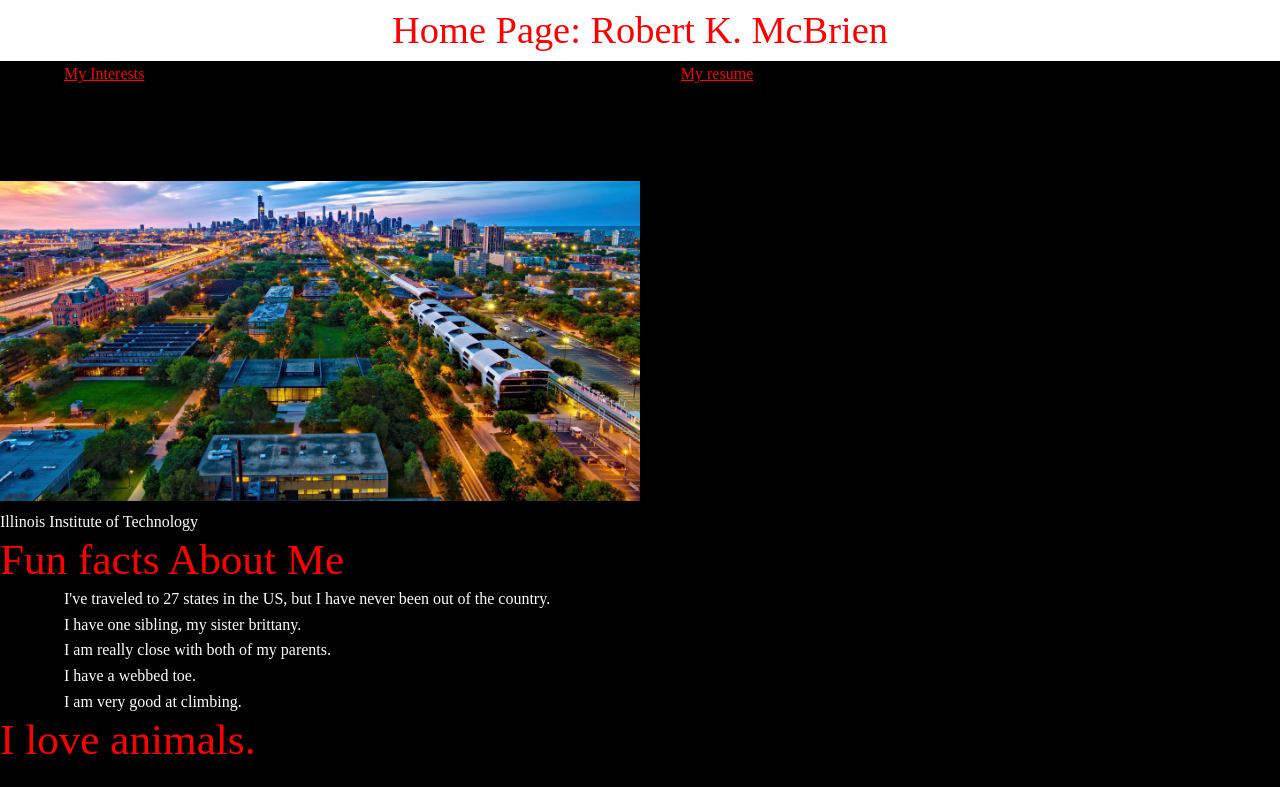
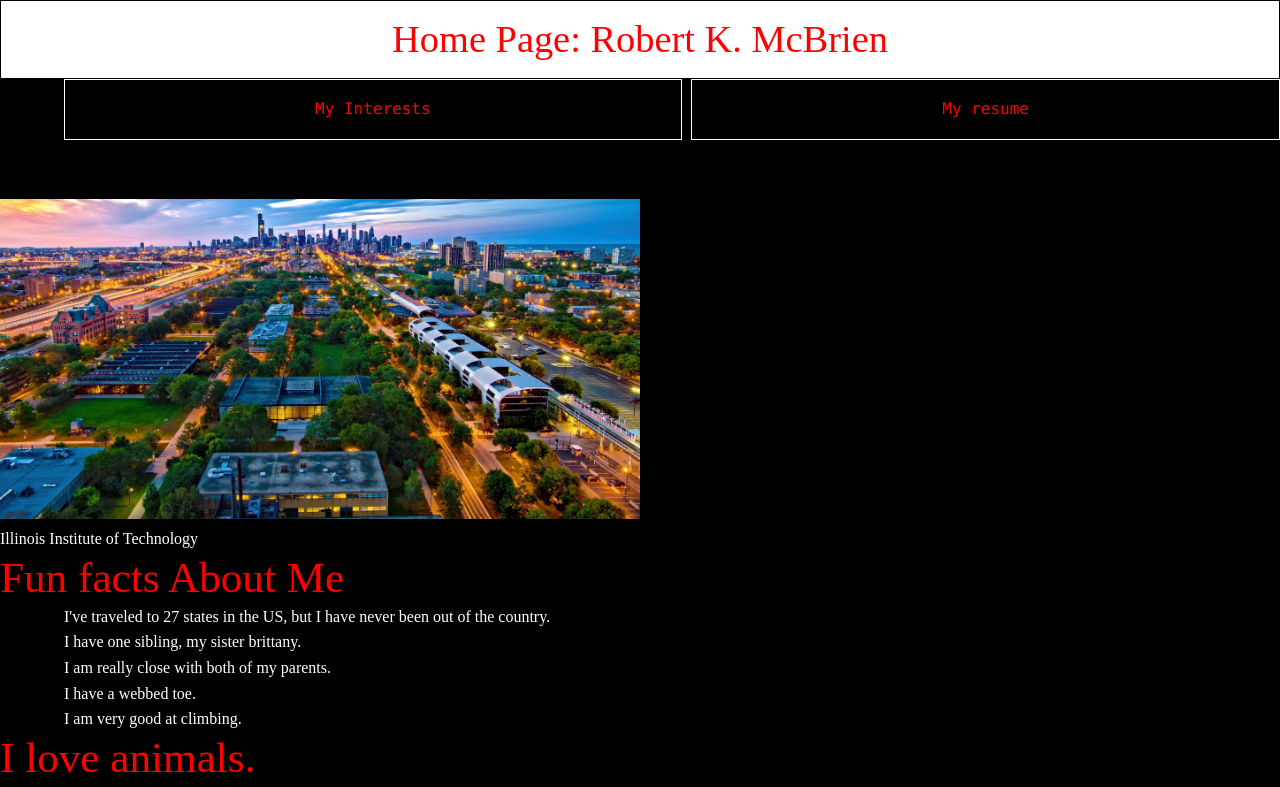
Before and after one commit to rmcbrien1/mysite, a plain HTML site: page index.html in a window 1280 px wide. Shown: the top 787 px of the page. Drawn offline with Linux system fonts and the light colour scheme; a web font is replaced by a local one.

Commit message:
Improving navigation. Adding in hover feature in css. Also adjusting padding.

```diff
--- a/css/screen.css
+++ b/css/screen.css
@@ -55,11 +55,7 @@ img {
   width: 50%;
 }
 
-.nav-bar {
-  background-color: black;
-  color: red;
-  height: 7.5em;
-}
+
 
 .container {
   max-width: 110em;
@@ -72,13 +68,32 @@ img {
   text-align: center;
   background-color: white;
   color: red;
-  margin: auto;
-  padding: auto;
+  margin: 0.05em;
+  padding: 0.5em;
 
 }
 
+.nav-bar {
+  font-family: Menlo, serif;
+  background-color: black;
+  color: red;
+  height: 7.5em;
+}
+.nav-bar a {
+  background-color: black;
+  border-style: solid;
+  border-color: white;
+  border-width: 0.05555555556em;
+  color: red;
+  display: block;
+  line-height: 1;
+  padding: 1.3333333em;
+  text-decoration: none;
+}
 
-
+.nav-bar a:hover {
+  background-color: white;
+}
 
 h1 {
   font-size: 2.4em;
@@ -139,12 +154,13 @@ figcaption {
   }
   .nav-bar ul > li {
     flex: 1 0 auto;
+    text-align: center;
   }
 
 }
 @media screen and (min-width: 25.625em) {
   #header {
     display: grid;
-    gap: .8em;
+    gap: 0.8em;
   }
 }
```
Also changed, not shown: index.html (+1 -1 lines).
